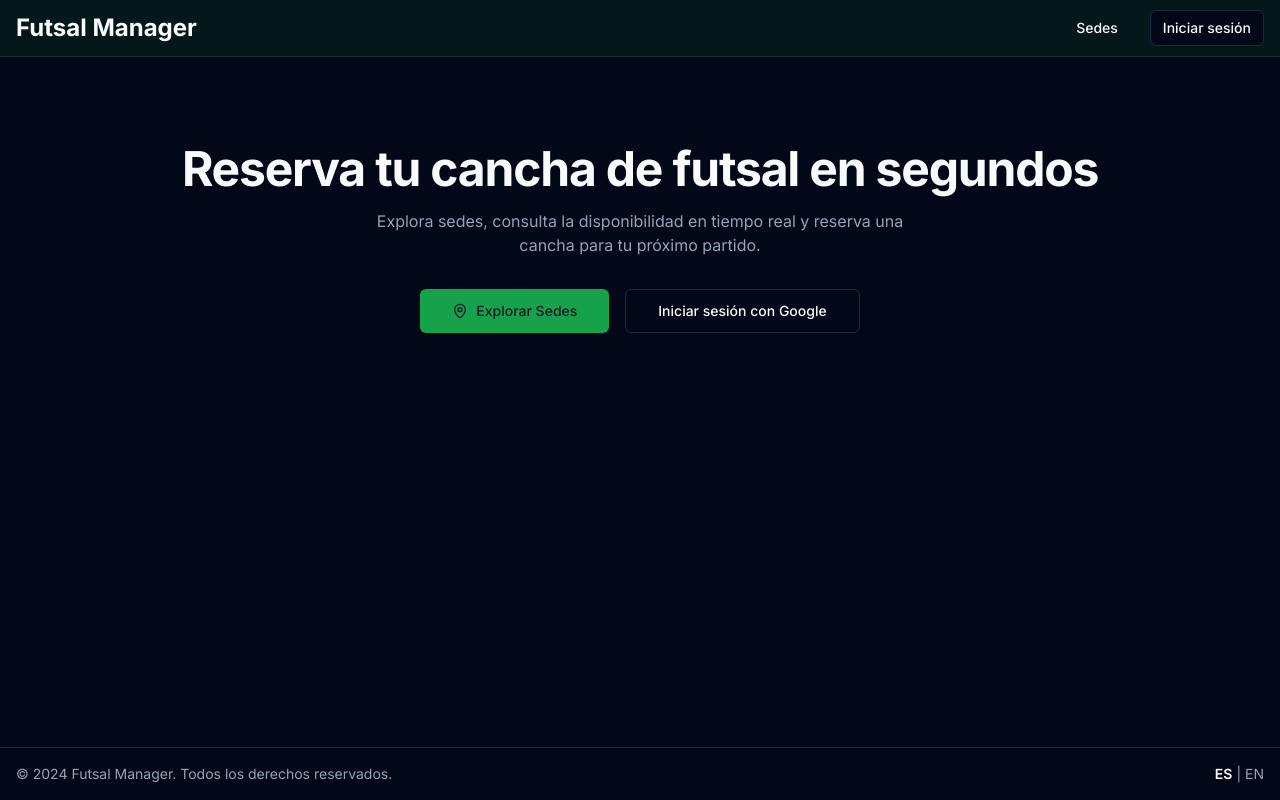
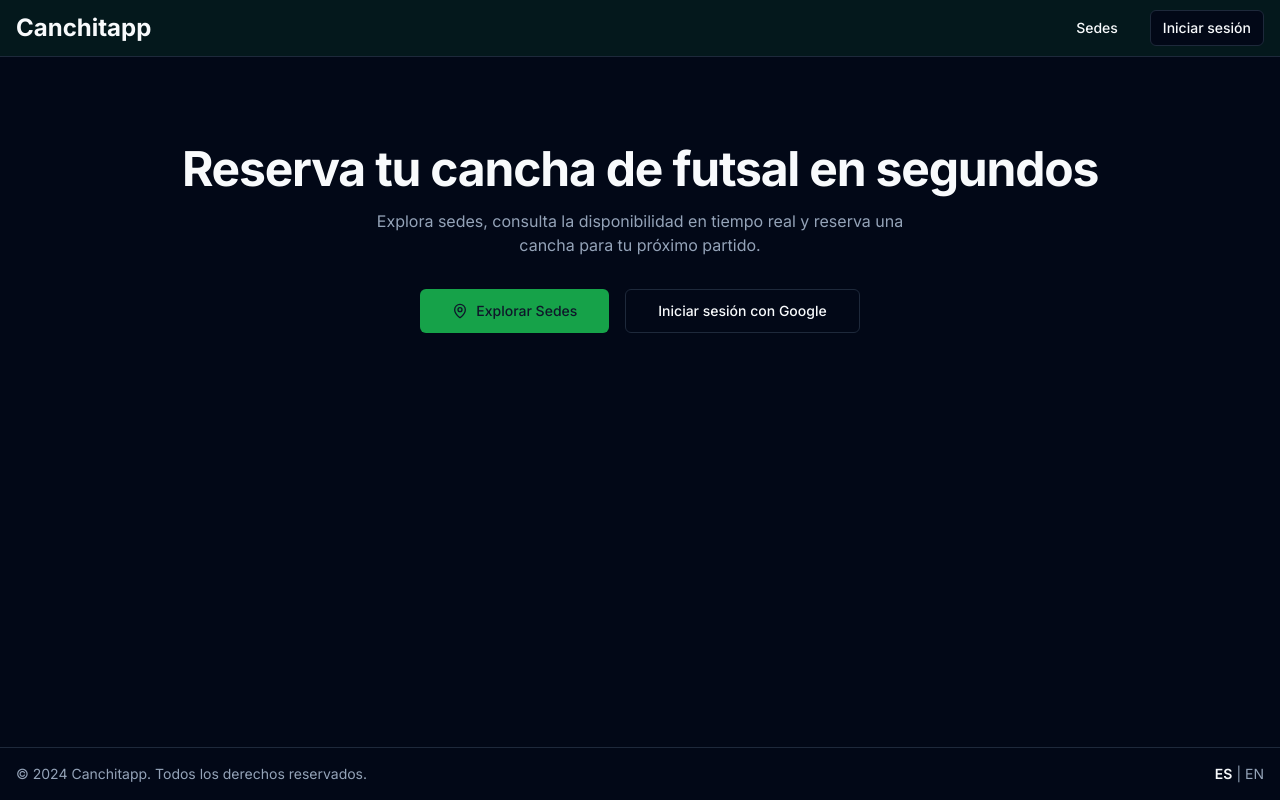
Before and after one commit to CristhianRichard94/futsal-manager, a Next.js app in the folder frontend/futsal-manager/: page / in a window 1280 px wide. Built offline with nearby package versions, Linux system fonts and the light colour scheme; no server answers.

Commit message:
Rename app to Canchitapp in frontend

```diff
--- a/frontend/futsal-manager/components/Navigation.tsx
+++ b/frontend/futsal-manager/components/Navigation.tsx
@@ -18,7 +18,7 @@ export default function Navigation({ session }: { session: Session | null }) {
           href="/"
           className="text-2xl font-bold flex items-center space-x-2"
         >
-          <span>Futsal Manager</span>
+          <span>Canchitapp</span>
         </Link>
         <div className="flex items-center space-x-4">
           <Button variant="ghost" asChild>
--- a/frontend/futsal-manager/messages/en.json
+++ b/frontend/futsal-manager/messages/en.json
@@ -1,10 +1,10 @@
 {
   "app": {
-    "title": "Futsal Manager",
+    "title": "Canchitapp",
     "description": "Manage your futsal games, teams, and reservations with ease."
   },
   "footer": {
-    "copyright": "© {year} Futsal Manager. All rights reserved.",
+    "copyright": "© {year} Canchitapp. All rights reserved.",
     "language": "Language"
   },
   "nav": {
--- a/frontend/futsal-manager/messages/es.json
+++ b/frontend/futsal-manager/messages/es.json
@@ -1,10 +1,10 @@
 {
   "app": {
-    "title": "Futsal Manager",
+    "title": "Canchitapp",
     "description": "Gestiona tus partidos, equipos y reservas de futsal con facilidad."
   },
   "footer": {
-    "copyright": "© {year} Futsal Manager. Todos los derechos reservados.",
+    "copyright": "© {year} Canchitapp. Todos los derechos reservados.",
     "language": "Idioma"
   },
   "nav": {
--- a/frontend/futsal-manager/package.json
+++ b/frontend/futsal-manager/package.json
@@ -1,5 +1,5 @@
 {
-  "name": "futsal-manager",
+  "name": "canchitapp",
   "version": "0.1.0",
   "private": true,
   "scripts": {
--- a/frontend/futsal-manager/public/content/en.json
+++ b/frontend/futsal-manager/public/content/en.json
@@ -1,5 +1,5 @@
 {
-  "appName": "Futsal Manager",
+  "appName": "Canchitapp",
   "navigation": {
     "stadiums": "Stadiums",
     "users": "Users",
--- a/frontend/futsal-manager/public/content/es.json
+++ b/frontend/futsal-manager/public/content/es.json
@@ -1,5 +1,5 @@
 {
-  "appName": "Futsal Manager",
+  "appName": "Canchitapp",
   "navigation": {
     "stadiums": "Canchas",
     "users": "Usuarios",
```
